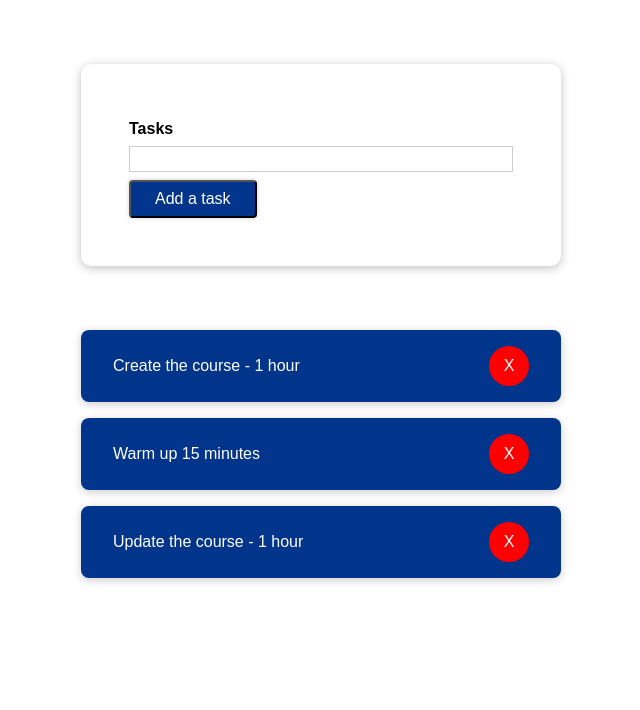
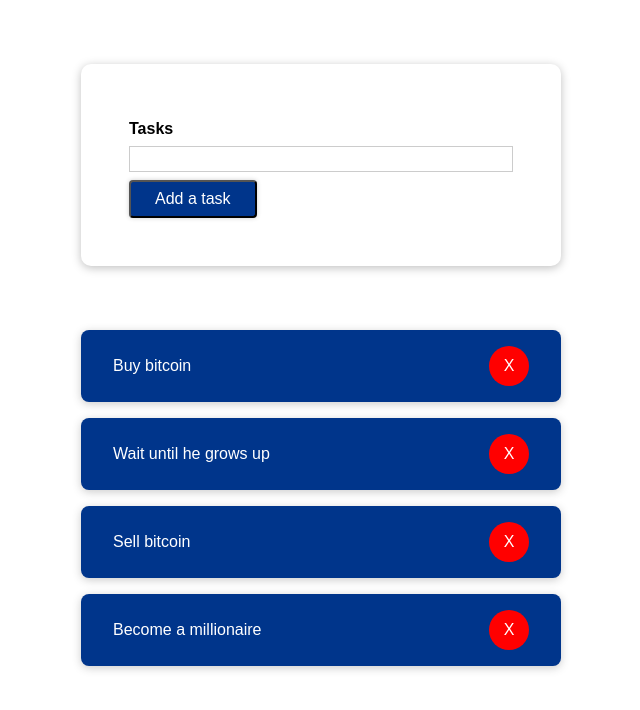
Before and after one commit to StanislavKovtun/react-styling-components-project, a React (Create React App) app: page / in a window 1280 px wide. Shown: the top 710 px of the page, without its empty margins (319-959 px from the left). Built offline with nearby package versions, Linux system fonts and the light colour scheme; the HTML template or start-up script is replaced by a standard one.

Commit message:
Edited tasks

```diff
--- a/src/App.js
+++ b/src/App.js
@@ -6,10 +6,11 @@ import "./App.css";
 
 const App = () => {
   const [tasks, setTasks] = useState([
-    { text: "Create the course - 1 hour", id: "t1" },
-    { text: "Warm up 15 minutes", id: "t2" },
-    { text: "Update the course - 1 hour", id: "t3" },
-  ]);
+    { text: "Buy bitcoin", id: "t1" },
+    { text: "Wait until he grows up", id: "t2" },
+    { text: "Sell bitcoin", id: "t3" },
+    { text: "Become a millionaire", id: "t4" },
+ ]);
 
   const addTaskHandler = (inputText) => {
     setTasks((prevTasks) => {
```
Also changed, not shown: 1 other file (tests, documents, lock files or other folders).
